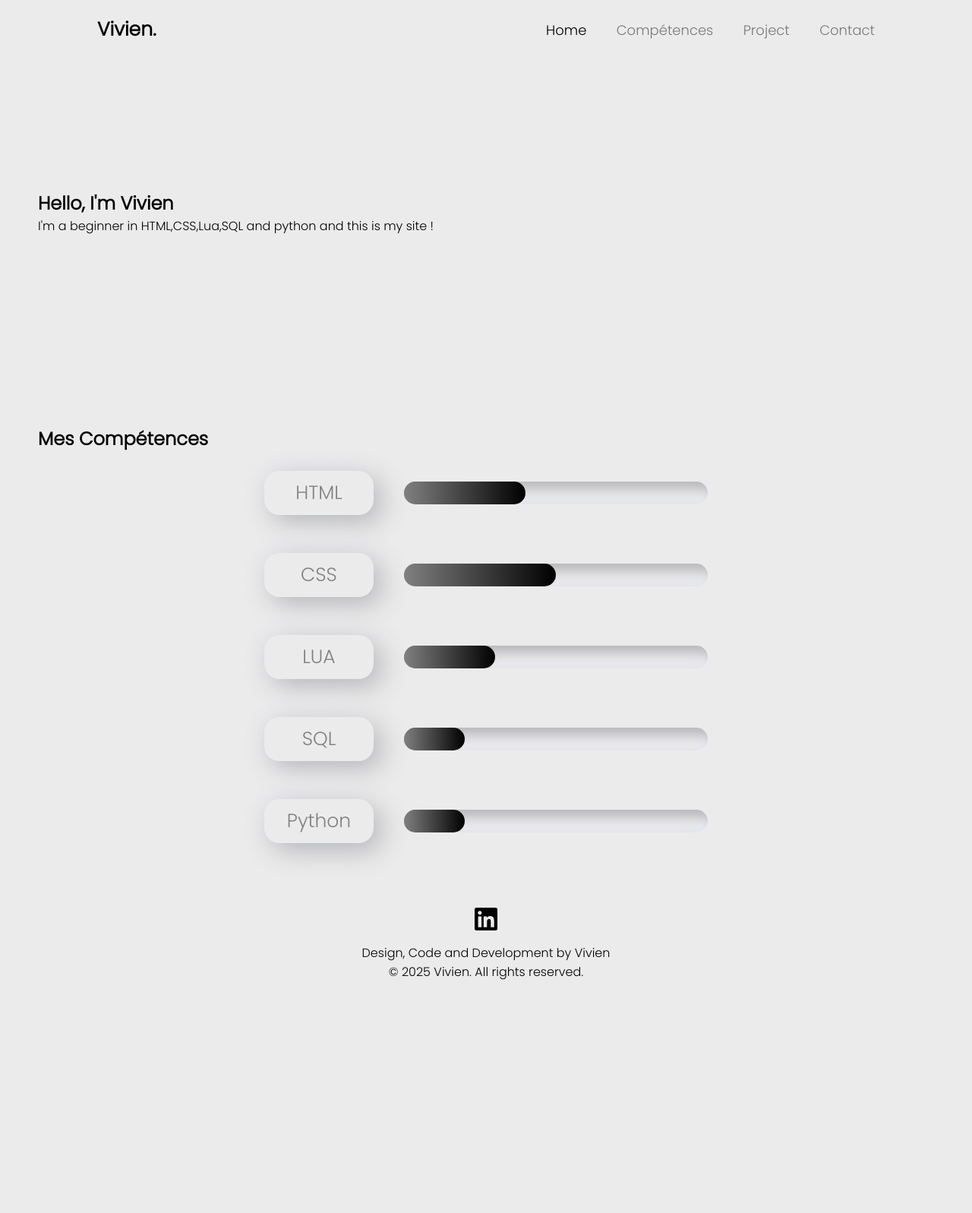
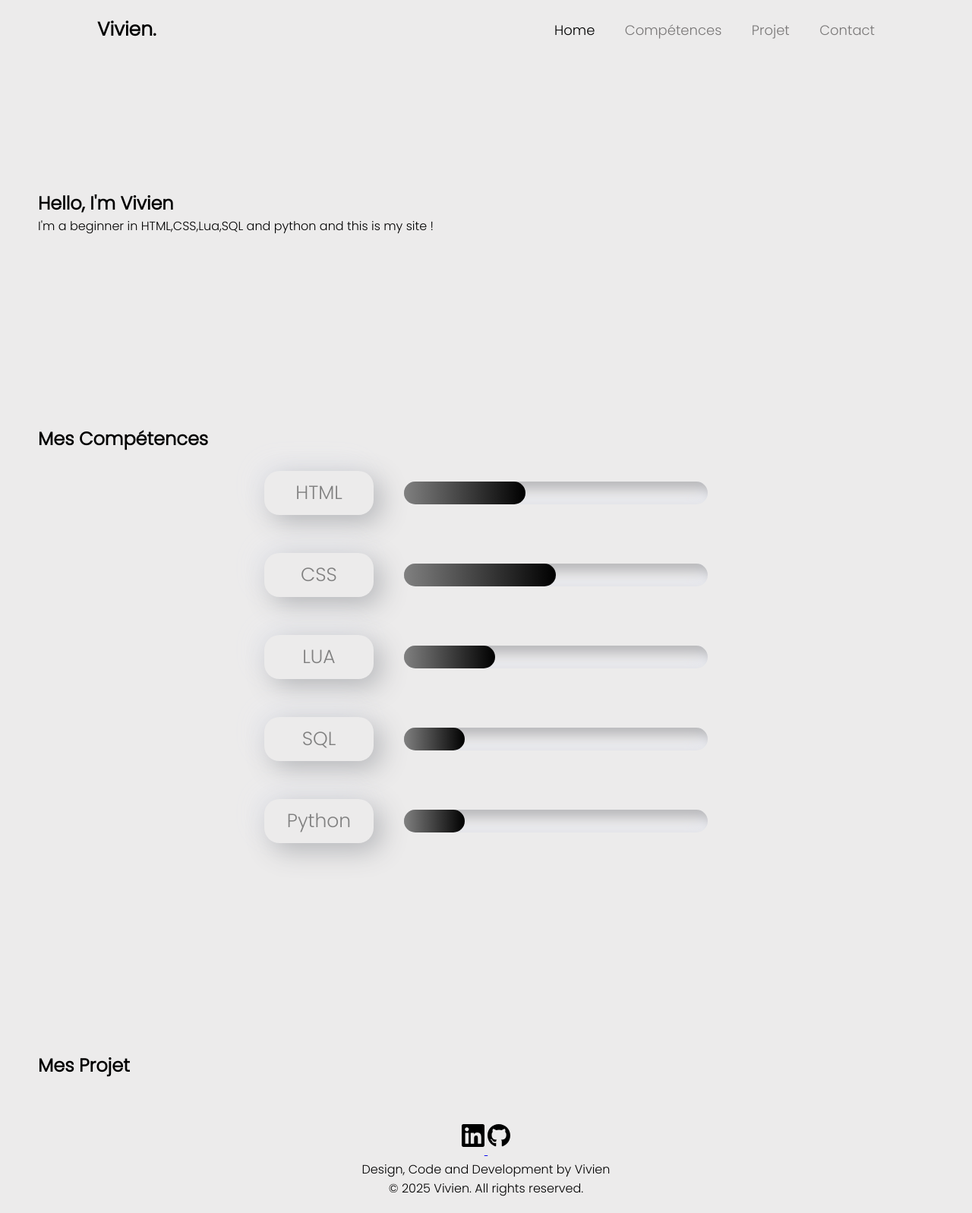
Before and after one commit to VivienMCZ/Portfolio, a plain HTML site: page index.html in a window 1280 px wide. Shown: the whole page at 76% size. Before the commit the page ends 1312 px from the top, so only its background shows below. Drawn offline with Linux system fonts and the light colour scheme.

Commit message:
fix footer & add projet

```diff
--- a/css/style.css
+++ b/css/style.css
@@ -76,30 +76,6 @@
     margin-left:0 ;
 }
 
-
-
-.footer {
-    text-align: center;
-    bottom: 0;
-    padding-top: 15px;
-    width: 100%;
-    display: flex;
-    justify-content: center;
-    padding-top: 50px;
-    padding-bottom: 20px;
-}
-.footer .footer-credits {
-    color: black;
-    text-align: center;
-}
-
-.footer svg {
-    width: 100%;
-    height: 100%;
-    height: 50px;
-    width: 30px;
-}
-
 @media screen and (max-width: 900px) {
 
 
@@ -147,7 +123,12 @@
 
 }
 
-
+.project-title {
+    margin-left: 50px;
+    color: black;
+    margin-top: 250px;
+    font-size: 16px
+}
 
 .skill-title {
     margin-left: 50px;
@@ -242,3 +223,32 @@
     width: 20%;
 
 }
+
+
+
+.footer {
+    text-align: center;
+    bottom: 0;
+    padding-top: 15px;
+    width: 100%;
+    display: flex;
+    justify-content: center;
+    padding-top: 50px;
+    padding-bottom: 20px;
+}
+
+.footer-content{
+    display: absolute;
+}
+
+.footer .footer-credits {
+    color: black;
+    text-align: center;
+}
+
+.footer svg {
+    width: 100%;
+    height: 100%;
+    height: 50px;
+    width: 30px;
+}
--- a/index.html
+++ b/index.html
@@ -14,7 +14,7 @@
         <nav class="navbar">
             <a href="#" class="active">Home</a>
             <a href="#Compétences">Compétences</a>
-            <a href="#">Project</a>
+            <a href="#project">Projet</a>
             <a href="#footer">Contact</a>
 
         </nav>
@@ -63,6 +63,15 @@
         </div>
     </div>
 
+    <div id="project" class="project">
+        <div class="project-title">
+            <h2>Mes Projet</h2>
+        </div>
+
+    </div>
+
+
+
     <footer id="footer" class="footer">
         <div class="footer-content">
             <a href="https://www.linkedin.com/in/vivien-marcuz/" target="_blank">
@@ -70,6 +79,14 @@
                     <path d="M416 32H31.9C14.3 32 0 46.5 0 64.3v383.4C0 465.5 14.3 480 31.9 480H416c17.6 0 32-14.5 32-32.3V64.3c0-17.8-14.4-32.3-32-32.3zM135.4 416H69V202.2h66.5V416zm-33.2-243c-21.3 0-38.5-17.3-38.5-38.5S80.9 96 102.2 96c21.2 0 38.5 17.3 38.5 38.5 0 21.3-17.2 38.5-38.5 38.5zm282.1 243h-66.4V312c0-24.8-.5-56.7-34.5-56.7-34.6 0-39.9 27-39.9 54.9V416h-66.4V202.2h63.7v29.2h.9c8.9-16.8 30.6-34.5 62.9-34.5 67.2 0 79.7 44.3 79.7 101.9V416z"/>
                 </svg>
             </a>
+
+            <a href="https://github.com/VivienMCZ" target="_blank">
+                <svg xmlns="http://www.w3.org/2000/svg" viewBox="0 0 496 512">
+                    <!--!Font Awesome Free 6.7.2 by @fontawesome - https://fontawesome.com License - https://fontawesome.com/license/free Copyright 2025 Fonticons, Inc.-->
+                    <path d="M165.9 397.4c0 2-2.3 3.6-5.2 3.6-3.3 .3-5.6-1.3-5.6-3.6 0-2 2.3-3.6 5.2-3.6 3-.3 5.6 1.3 5.6 3.6zm-31.1-4.5c-.7 2 1.3 4.3 4.3 4.9 2.6 1 5.6 0 6.2-2s-1.3-4.3-4.3-5.2c-2.6-.7-5.5 .3-6.2 2.3zm44.2-1.7c-2.9 .7-4.9 2.6-4.6 4.9 .3 2 2.9 3.3 5.9 2.6 2.9-.7 4.9-2.6 4.6-4.6-.3-1.9-3-3.2-5.9-2.9zM244.8 8C106.1 8 0 113.3 0 252c0 110.9 69.8 205.8 169.5 239.2 12.8 2.3 17.3-5.6 17.3-12.1 0-6.2-.3-40.4-.3-61.4 0 0-70 15-84.7-29.8 0 0-11.4-29.1-27.8-36.6 0 0-22.9-15.7 1.6-15.4 0 0 24.9 2 38.6 25.8 21.9 38.6 58.6 27.5 72.9 20.9 2.3-16 8.8-27.1 16-33.7-55.9-6.2-112.3-14.3-112.3-110.5 0-27.5 7.6-41.3 23.6-58.9-2.6-6.5-11.1-33.3 2.6-67.9 20.9-6.5 69 27 69 27 20-5.6 41.5-8.5 62.8-8.5s42.8 2.9 62.8 8.5c0 0 48.1-33.6 69-27 13.7 34.7 5.2 61.4 2.6 67.9 16 17.7 25.8 31.5 25.8 58.9 0 96.5-58.9 104.2-114.8 110.5 9.2 7.9 17 22.9 17 46.4 0 33.7-.3 75.4-.3 83.6 0 6.5 4.6 14.4 17.3 12.1C428.2 457.8 496 362.9 496 252 496 113.3 383.5 8 244.8 8zM97.2 352.9c-1.3 1-1 3.3 .7 5.2 1.6 1.6 3.9 2.3 5.2 1 1.3-1 1-3.3-.7-5.2-1.6-1.6-3.9-2.3-5.2-1zm-10.8-8.1c-.7 1.3 .3 2.9 2.3 3.9 1.6 1 3.6 .7 4.3-.7 .7-1.3-.3-2.9-2.3-3.9-2-.6-3.6-.3-4.3 .7zm32.4 35.6c-1.6 1.3-1 4.3 1.3 6.2 2.3 2.3 5.2 2.6 6.5 1 1.3-1.3 .7-4.3-1.3-6.2-2.2-2.3-5.2-2.6-6.5-1zm-11.4-14.7c-1.6 1-1.6 3.6 0 5.9 1.6 2.3 4.3 3.3 5.6 2.3 1.6-1.3 1.6-3.9 0-6.2-1.4-2.3-4-3.3-5.6-2z"/>
+                </svg>
+            </a>
+
             <div class="footer-credit">
                 <p>Design, Code and Development by Vivien</p>
                 <p>© 2025 Vivien. All rights reserved.</p>
```
